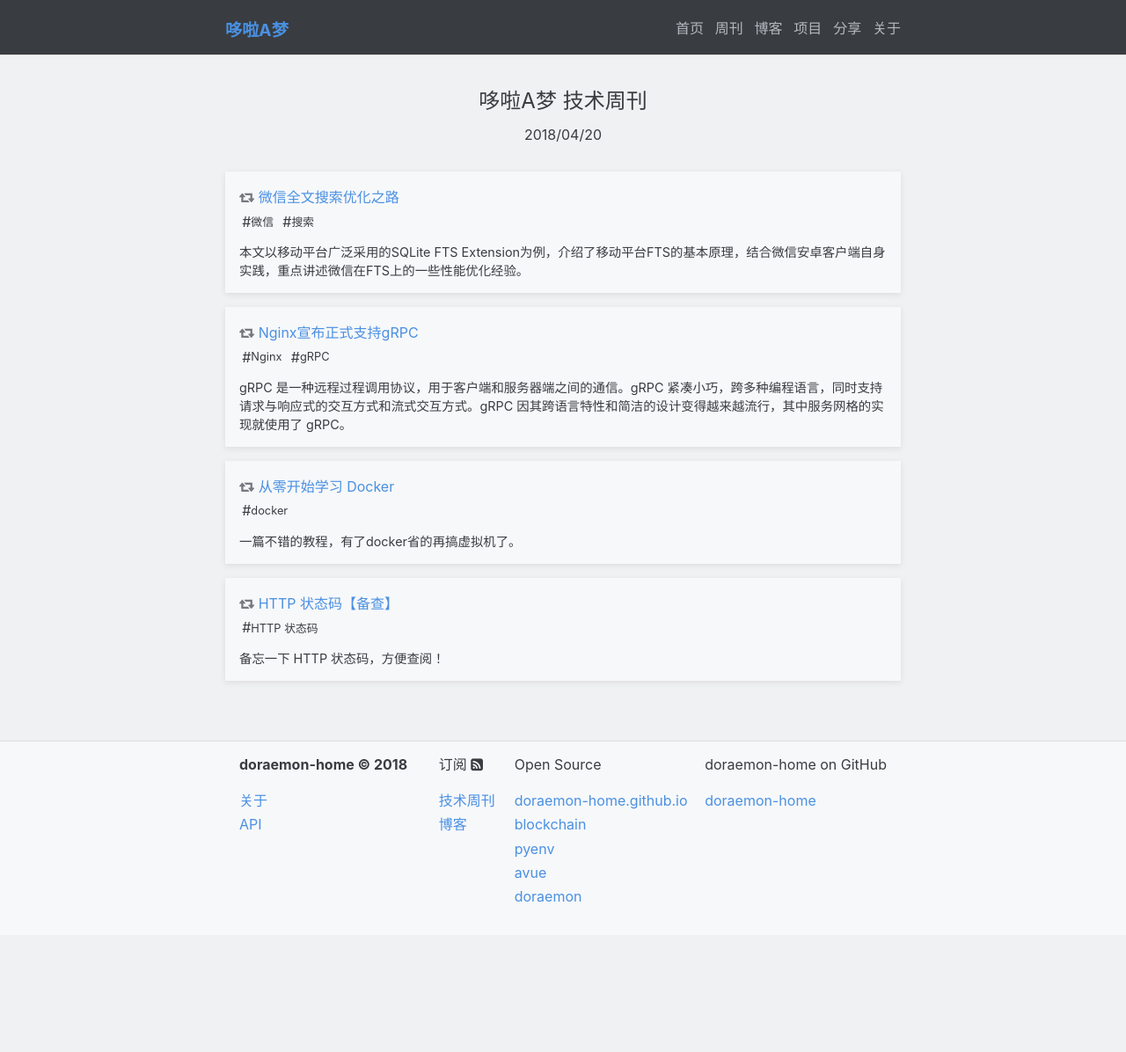
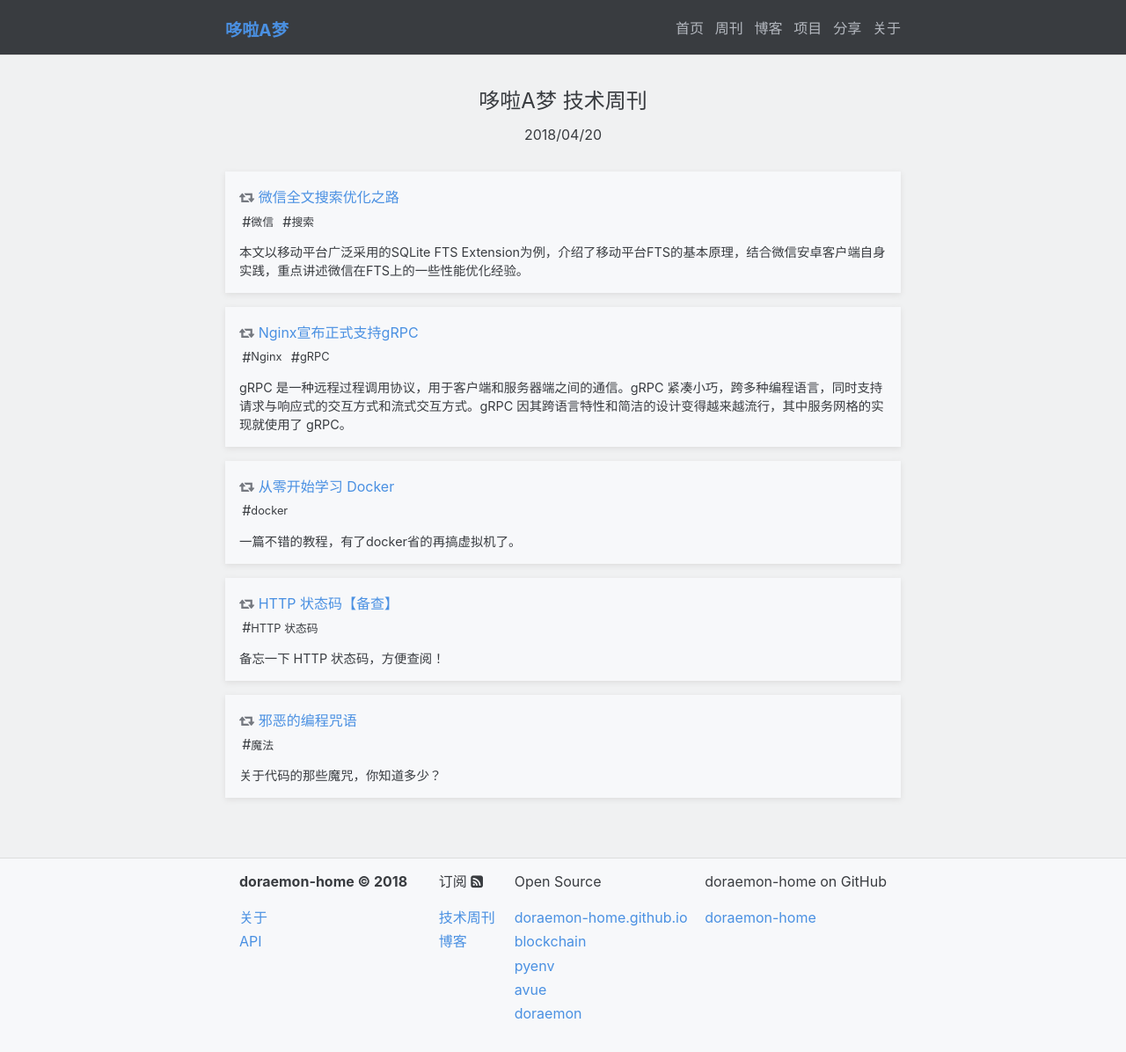
Before and after one commit to doraemon-home/doraemon-home.github.io, a Jekyll site: the page built from _weekly/2018-04-20-weekly.md, in a window 1280 px wide. Shown: the whole page at 88% size. Built offline with Jekyll 4.4.1, drawn with Linux system fonts in a browser that asks for light colours; before the commit the page ends 1063 px from its top, so only the background shows below that.

Commit message:
auto commit by robot

```diff
--- a/_weekly/2018-04-20-weekly.md
+++ b/_weekly/2018-04-20-weekly.md
@@ -20,4 +20,9 @@ articles:
     comment:  "备忘一下 HTTP 状态码，方便查阅！"
     referrer: "leunggeorge"
     tags:    ["HTTP 状态码"]
+  - title:    "邪恶的编程咒语"
+    link:     "https://mp.weixin.qq.com/s?__biz=MjM5OTA1MDUyMA==&mid=2655440860&idx=1&sn=fabd6fa95ca10631fbb29993e015a640&chksm=bd7303ab8a048abd588b93d3a92405ecb3cb7f440e001b22af41136f448c0c44eac9b749f8ca&mpshare=1&scene=24&srcid=02100Gm0pXCiKpcwz05WNNWr&key=bc47ac44f24838a42f07c38ec582fe719363b08dc5aeefdee0fc708eca5c28008c4572ef79f078e905eae711aba6891a4dd36729239df069cd47ca70fa4a82f891efb974d767080dfbcbd8ae3e861db3&ascene=0&uin=MjA1OTQ1MjU%3D&devicetype=iMac+MacBookPro12%2C1+OSX+OSX+10.11.5+build(15F34)&version=12020810&nettype=WIFI&lang=en&fontScale=100&pass_ticket=aZBQU%2Bztn6uiJ06mJRqkM%2B%2Bwuz6lqUSZuB%2Bg4LR%2Fqno%3D"
+    comment:  "关于代码的那些魔咒，你知道多少？"
+    referrer: "leunggeorge"
+    tags:    ["魔法"]
 ---
```
